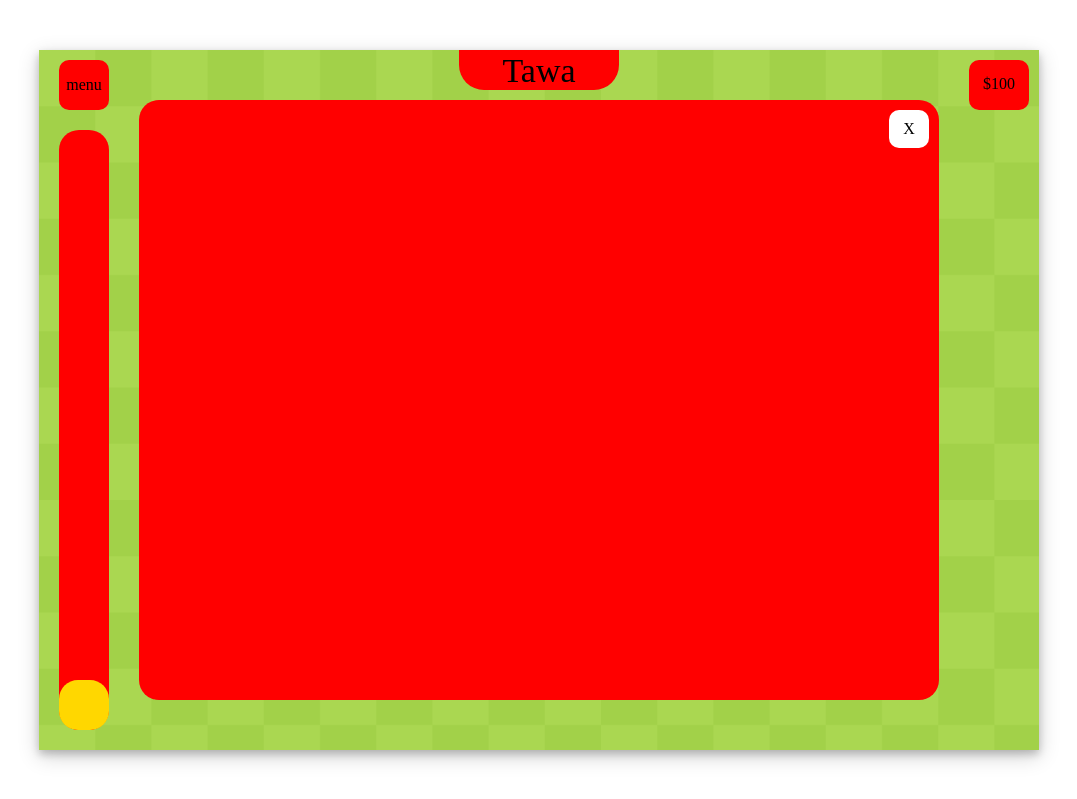
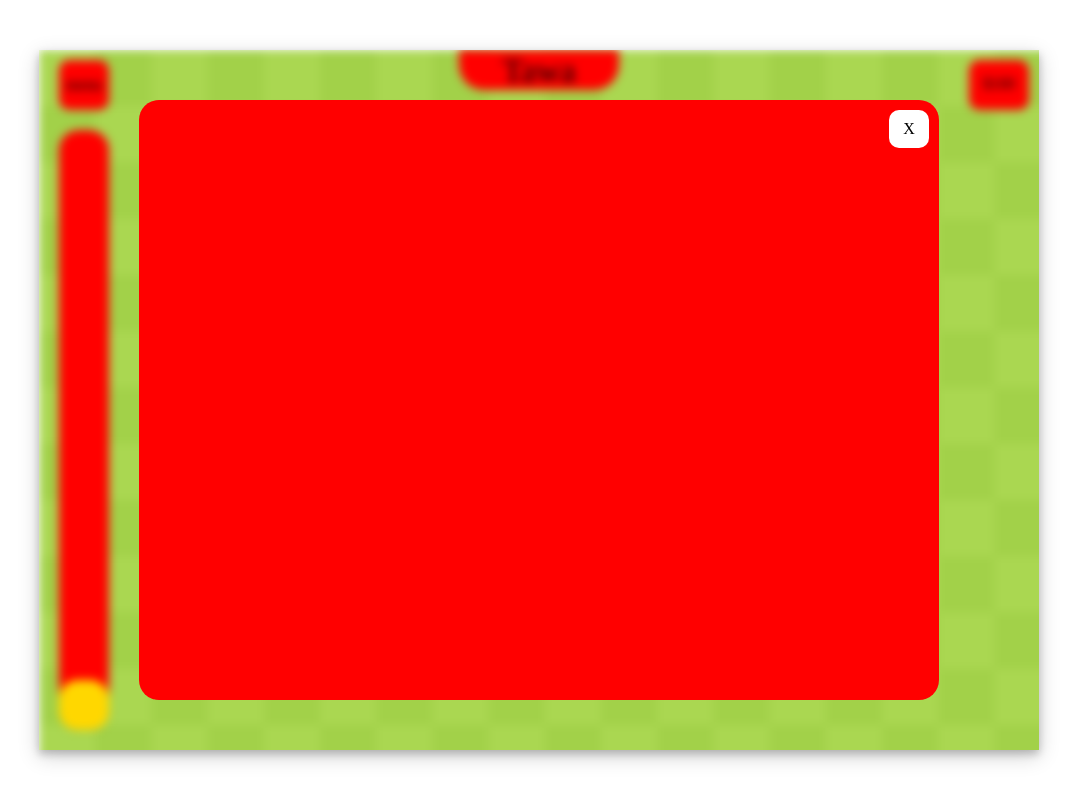
Before and after one commit to ReubenH12/matapopore, a plain HTML site: page index.html in a window 1280 px wide. Both pictures are taken after a click on the element "menu". Shown: the top 799 px of the page, without its empty margins (101-1178 px from the left). Drawn offline with Linux system fonts and the light colour scheme.

Commit message:
menu with blur

```diff
--- a/css/style.css
+++ b/css/style.css
@@ -12,7 +12,6 @@ body {
 }
 
 #game-container {
-    z-index: 1;
     height: var(--HEIGHT);
     width: var(--WIDTH);
     position: relative;
@@ -20,19 +19,16 @@ body {
 }
 
 #shadow-box {
-    z-index: 4;
+    z-index: 1;
     height: var(--HEIGHT);
     width: var(--WIDTH);
-    position: absolute;
-    margin: calc((100vh - var(--HEIGHT)) / 2) calc((100vw - var(--WIDTH)) / 2);
-    /* margin-left: calc((100vh - var(--WIDTH)) / 2) auto; */
-    /* background-color: blue; */
+    position: relative;
     pointer-events: none;
     box-shadow: 0 4px 8px 0 #00000033, 0 6px 20px 0 #00000030;
 }
 
 .bg-cover {
-    z-index: 3;
+    z-index: 1;
     position: absolute;
     background-color: white;
 }
@@ -127,7 +123,6 @@ body {
 
 #map {
     position: absolute;
-    z-index: 2;
     cursor: move;
     height: var(--MAPHEIGHT);
     width: var(--MAPWIDTH);
@@ -140,7 +135,7 @@ body {
     top: 50px;
     left: 100px;
     width: 800px;
-    z-index: 5;
+    z-index: 1;
     height: 600px;
     border-radius: 20px;
     background-color: red;
@@ -158,12 +153,8 @@ body {
     cursor: pointer;
 }
 
-.ui-element {
-    z-index: 3;
-}
-
 .blurred {
-    filter: blur(5)
+    filter: blur(5px)
 }
 
 .building {
@@ -172,7 +163,6 @@ body {
     left: 200px;
     text-align: center;
     padding-top: 30px;
-    /* background-color: turquoise; */
 }
 
 .building img {
--- a/index.html
+++ b/index.html
@@ -15,16 +15,12 @@
         <div class="bg-cover"></div>
         <div class="bg-cover"></div>
         <div class="bg-cover"></div>
-
-        <div id="shadow-box"></div>
         <main id="game-container">
             <div id="map">
                 <div class="building"><img src='images/house.png'></div>
             </div>
+            <div id="shadow-box"></div>
             <div id="ui">
-                <div id="home">
-                    <div id="close" onclick="menuState('off')">X</div>
-                </div>
                 <div id="menu-btn" class="ui-element" onclick="menuState('on')">
                     <p>menu</p>
                 </div>
@@ -37,6 +33,9 @@
                 <div id="money-box" class="ui-element">
                     <p>$100</p>
                 </div>
+                <div id="home">
+                    <div id="close" onclick="menuState('off')">X</div>
+                </div>
             </div>
         </main>
     </body>
--- a/js/script.js
+++ b/js/script.js
@@ -32,13 +32,21 @@ setInterval(function checkKtkaBar () {
 
 function menuState(state) {
 	let homeMenu = document.getElementById("home");
-	let menuBtn = document.getElementById("menu-btn")
+	let menuBtn = document.getElementById("menu-btn");
+	let uiElements = document.querySelectorAll(".ui-element");
+	let shadowBox = document.getElementById("shadow-box")
 	if (state == "on") {
 		homeMenu.style.visibility = "visible";
-		menuBtn.style.cursor = "initial"
+		menuBtn.style.cursor = "initial";
+		map.classList.add("blurred");
+		uiElements.forEach((x) => x.classList.add("blurred"));
+		shadowBox.style.pointerEvents = "initial"
 	} else if (state == "off") {
 		homeMenu.style.visibility = "hidden";
 		menuBtn.style.cursor = "pointer";
+		map.classList.remove("blurred");
+		uiElements.forEach((x) => x.classList.remove("blurred"));
+		shadowBox.style.pointerEvents = "none";
 	}
 }
 
```
